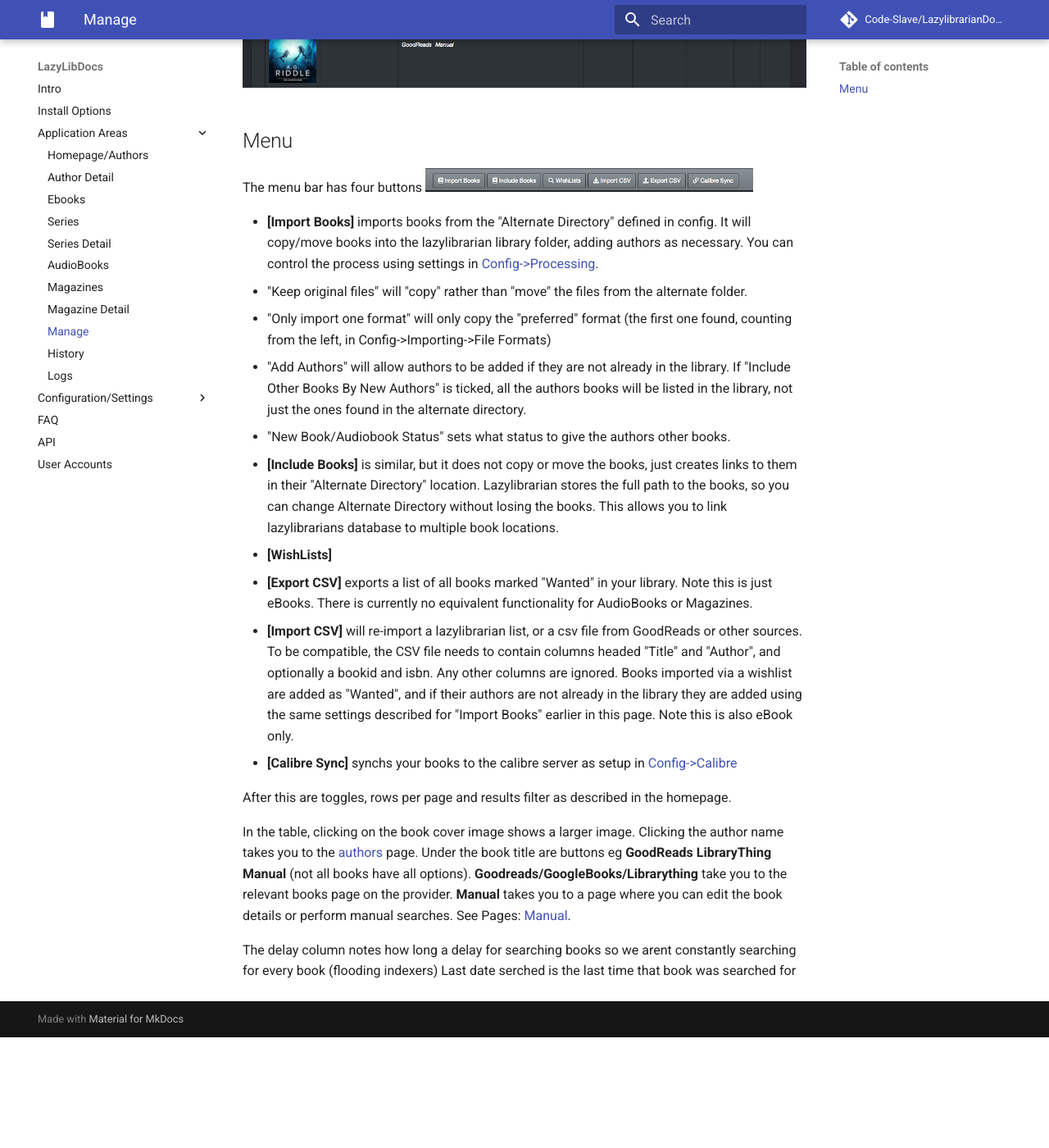
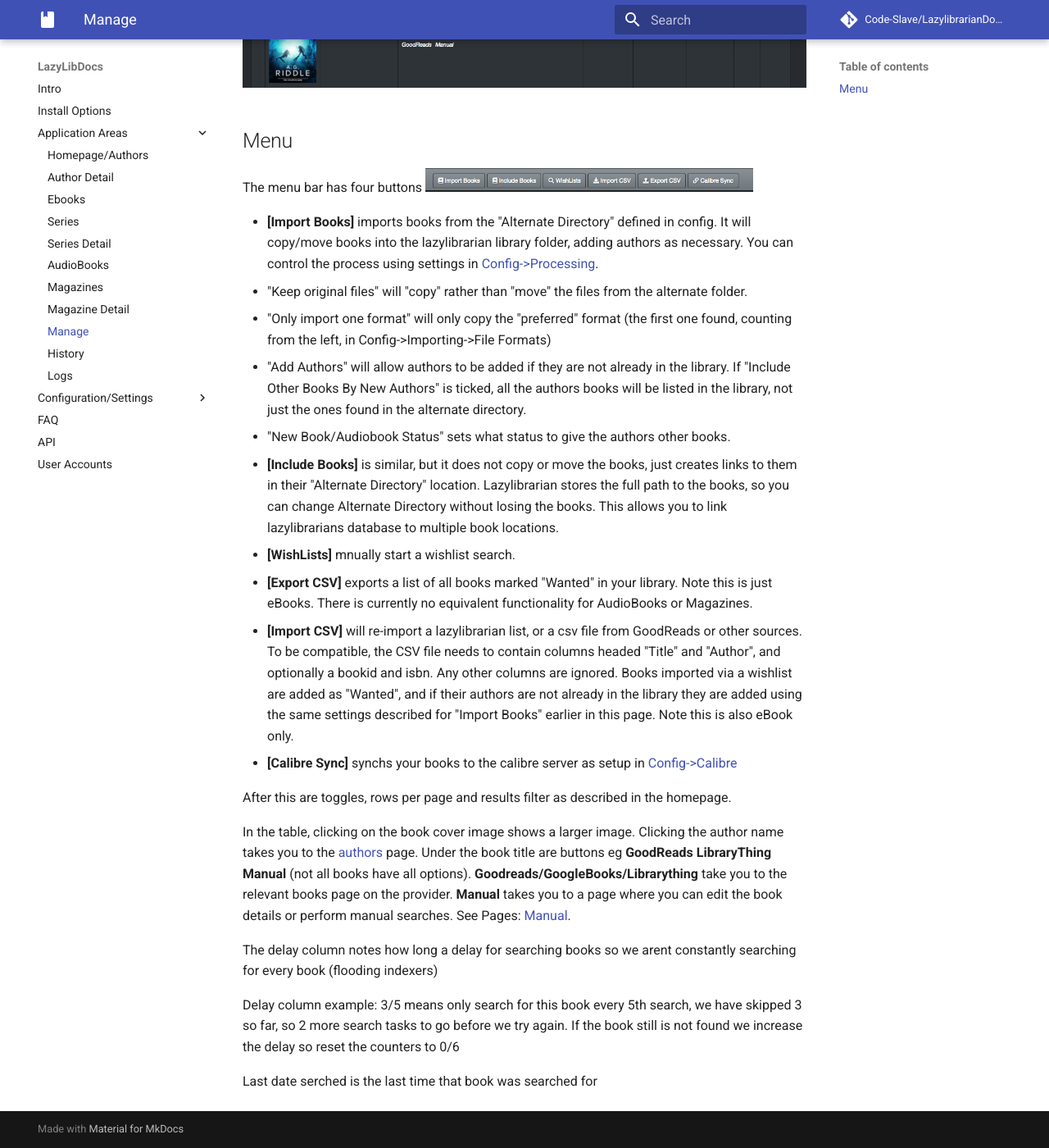
Before and after one commit to Code-Slave/LazylibraianDocs, an MkDocs documentation site: the page built from docs/manage.md, in a window 1280 px wide and 1400 px high, scrolled down 437 px. Shown: the whole window at 82% size. Built offline with MkDocs 1.6.1 and Material for MkDocs 9.7.7, drawn with Linux system fonts in a browser that asks for light colours; comment, search, counter and statistics services are not loaded; before the commit the page ends 1702 px from its top, so only the background shows below that.

Commit message:
Suggested edits from pb

```diff
--- a/docs/manage.md
+++ b/docs/manage.md
@@ -11,7 +11,7 @@ The menu bar has four buttons <img src="/assets/screenshots/manage_menu.png" wid
   * "Add Authors" will allow authors to be added if they are not already in the library. If "Include Other Books By New Authors" is ticked, all the authors books will be listed in the library, not just the ones found in the alternate directory.
   * "New Book/Audiobook Status" sets what status to give the authors other books.
 * **[Include Books]** is similar, but it does not copy or move the books, just creates links to them in their "Alternate Directory" location. Lazylibrarian stores the full path to the books, so you can change Alternate Directory without losing the books. This allows you to link lazylibrarians database to multiple book locations.
-* **[WishLists]**
+* **[WishLists]** mnually start a wishlist search.
 * **[Export CSV]** exports a list of all books marked "Wanted" in your library. Note this is just eBooks. There is currently no equivalent functionality for AudioBooks or Magazines.
 * **[Import CSV]** will re-import a lazylibrarian list, or a csv file from GoodReads or other sources. To be compatible, the CSV file needs to contain columns headed "Title" and "Author", and optionally a bookid and isbn. Any other columns are ignored. Books imported via a wishlist are added as "Wanted", and if their authors are not already in the library they are added using the same settings described for "Import Books" earlier in this page. Note this is also eBook only.
 * **[Calibre Sync]** synchs your books to the calibre server as setup in [Config->Calibre](config_calibre.md)
@@ -22,4 +22,7 @@ In the table, clicking on the book cover image shows a larger image. Clicking th
 See Pages: [Manual](manual.md).
 
 The delay column notes how long a delay for searching books so we arent constantly searching for every book (flooding indexers)
+
+Delay column example: 3/5  means only search for this book every 5th search, we have skipped 3 so far, so 2 more search tasks to go before we try again. If the book still is not found we increase the delay so reset the counters to 0/6
+
 Last date serched is the last time that book was searched for
```
Also changed, not shown: docs/history.md (+2 -0 lines), docs/index.md (+3 -1 lines), docs/install.md (+0 -1 lines), docs/magazines.md (+1 -1 lines), docs/series_detail.md (+1 -1 lines), docs/assets/screenshots/homepage_searchbox.png (added).
